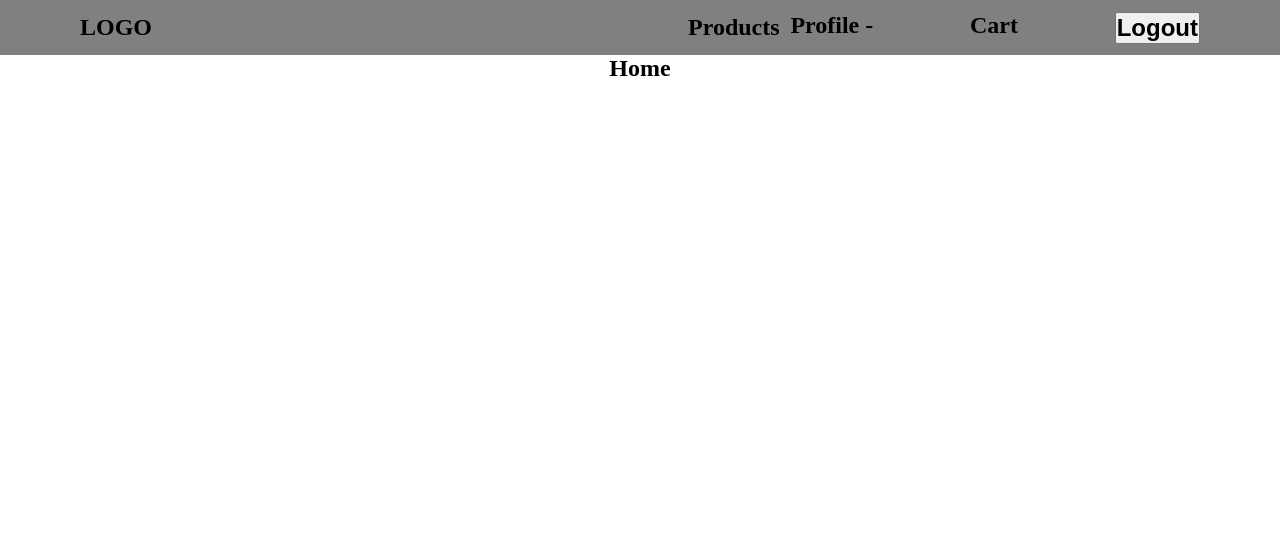
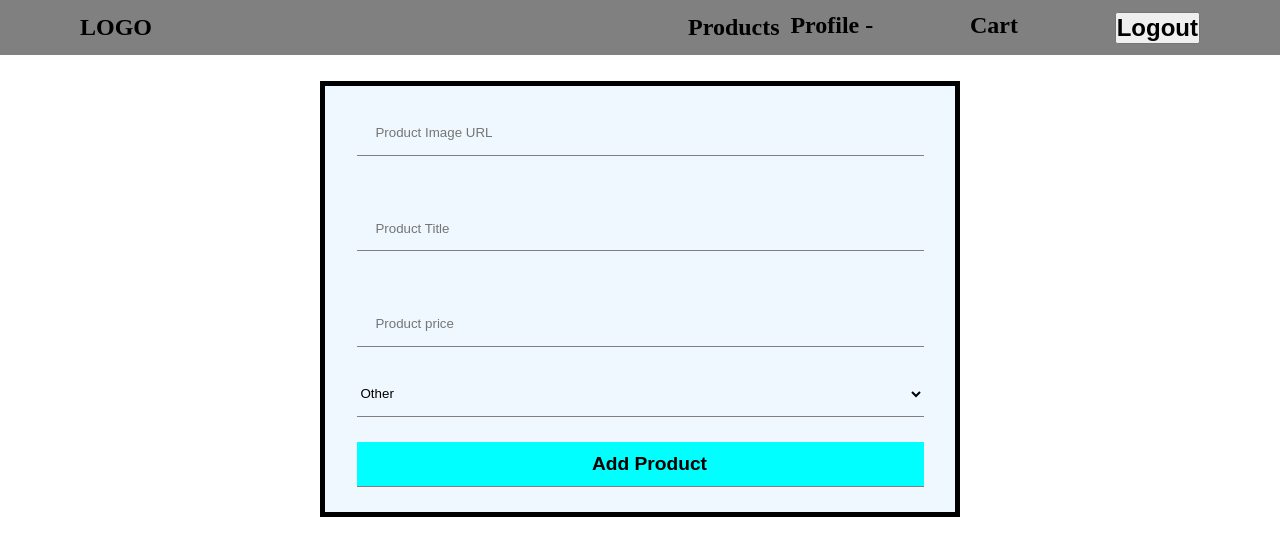
Before and after one commit to ManojNadar/React-revision-, a React (Create React App) app in the folder reactlsrevision/: page /addproduct in a window 1280 px wide. Before the commit this address led to /. Shown: the top 556 px of the page. Built offline with nearby package versions, Linux system fonts and the light colour scheme; sample sign-in values are in the browser's storage.

Commit message:
add product seller

```diff
--- a/reactlsrevision/package.json
+++ b/reactlsrevision/package.json
@@ -10,6 +10,7 @@
     "react-dom": "^18.2.0",
     "react-router-dom": "^6.14.2",
     "react-scripts": "5.0.1",
+    "uuid": "^9.0.0",
     "web-vitals": "^2.1.4"
   },
   "scripts": {
--- a/reactlsrevision/src/App.css
+++ b/reactlsrevision/src/App.css
@@ -136,6 +136,15 @@ input[type="submit"] {
   font-size: 1.2em;
 }
 
+.addProductContainer > select {
+  width: 90%;
+  margin-left: 5%;
+  height: 45px;
+  background-color: aliceblue;
+  border: none;
+  border-bottom: 1px solid grey;
+}
+
 /* Home */
 
 .homeContainer {
@@ -150,7 +159,7 @@ input[type="submit"] {
 
 .addProductContainer {
   width: 50%;
-  margin: 0 auto;
+  margin: 2% auto;
   border: 5px solid black;
   background-color: aliceblue;
 }
--- a/reactlsrevision/src/Components/AddProduct.js
+++ b/reactlsrevision/src/Components/AddProduct.js
@@ -1,32 +1,115 @@
-import React, { useContext, useEffect } from "react";
+import React, { useContext, useEffect, useState } from "react";
 import Navbar from "./Navbar";
 import { MyContext } from "../MyContext/MyContext";
 import { useNavigate } from "react-router-dom";
+import { v4 as uuidv4 } from "uuid";
 
 const AddProduct = () => {
+  const [prodDetails, setProdDetails] = useState({
+    image: "",
+    title: "",
+    price: "",
+    category: "Other",
+  });
+  const [product, setProduct] = useState([]);
   const { state } = useContext(MyContext);
   const route = useNavigate();
 
+  const HandleProdDetails = (e) => {
+    const name = e.target.name;
+    const value = e.target.value;
+    setProdDetails({ ...prodDetails, [name]: value });
+  };
+  const HandleCategory = (e) => {
+    const value = e.target.value;
+    setProdDetails({ ...prodDetails, ["category"]: value });
+  };
+
+  const { image, title, price, category } = prodDetails;
+
+  const handleProductSubmit = (e) => {
+    e.preventDefault();
+
+    if (image && title && price && category) {
+      const getProduct = JSON.parse(localStorage.getItem("products")) || [];
+
+      const prodObj = {
+        ...prodDetails,
+        id: uuidv4(),
+      };
+
+      getProduct.push(prodObj);
+      localStorage.setItem("products", JSON.stringify(getProduct));
+      alert("product added successfully");
+      setProdDetails({
+        image: "",
+        title: "",
+        price: "",
+        category: "Other",
+      });
+    } else {
+      alert("please fill all the fields");
+      setProdDetails({
+        image: "",
+        title: "",
+        price: "",
+        category: "Other",
+      });
+    }
+  };
+
   useEffect(() => {
-    if (!state.currentuser) {
-      route("/");
+    let currentuser = JSON.parse(localStorage.getItem("currentuser"));
+    if (currentuser) {
+      if (currentuser?.role == "buyer") {
+        alert("sorry You are not a seller");
+        route("/");
+      }
+    } else {
+      route("/login");
+      alert("Login First as a seller");
     }
-  }, [state]);
+  }, []);
+
   return (
     <>
       <Navbar />
 
-      <h1>Add Product</h1>
-
-      <div className="addProductContainer">
-        <input type="text" placeholder="Product Image URL" />
+      <form onSubmit={handleProductSubmit} className="addProductContainer">
+        <input
+          type="text"
+          name="image"
+          onChange={HandleProdDetails}
+          placeholder="Product Image URL"
+          value={prodDetails.image}
+        />
         <br />
-        <input type="text" placeholder="Product Title" />
+        <input
+          type="text"
+          name="title"
+          onChange={HandleProdDetails}
+          placeholder="Product Title"
+          value={prodDetails.title}
+        />
         <br />
-        <input type="text" placeholder="Product description" />
+        <input
+          type="number"
+          name="price"
+          onChange={HandleProdDetails}
+          placeholder="Product price"
+          value={prodDetails.price}
+        />
         <br />
-        <input type="submit" value="Submit Product" />
-      </div>
+        <select value={prodDetails.category} onChange={HandleCategory}>
+          <option value="Other">Other</option>
+          <option value="Mens">Mens</option>
+          <option value="Womens">Womens</option>
+          <option value="Kids">Kids</option>
+          <option value="Fashion">Fashion</option>
+          <option value="Accessories">Accessories</option>
+        </select>
+        <input type="submit" value="Add Product" />
+      </form>
     </>
   );
 };
--- a/reactlsrevision/src/Components/Home.js
+++ b/reactlsrevision/src/Components/Home.js
@@ -1,18 +1,18 @@
 import React, { useContext, useEffect, useState } from "react";
 import Navbar from "./Navbar";
-import { useNavigate } from "react-router-dom";
+// import { useNavigate } from "react-router-dom";
 import { MyContext } from "../MyContext/MyContext";
 
 const Home = () => {
   const [userHome, setuserHome] = useState();
-  const { state, logout } = useContext(MyContext);
-  const route = useNavigate();
+  const { state } = useContext(MyContext);
+  // const route = useNavigate();
 
   useEffect(() => {
     if (state) {
       setuserHome(state?.currentuser);
     }
-  });
+  }, []);
 
   // console.log(state);
 
@@ -20,9 +20,13 @@ const Home = () => {
     <>
       <Navbar />
       <div className="homeContainer">
-        <h2>Home</h2>
-
-        {userHome?.role === "seller" && <h1>Seller Logged in</h1>}
+        {state?.currentuser?.role === "seller" ? (
+          <h1>Seller Logged in</h1>
+        ) : state?.currentuser?.role === "buyer" ? (
+          <h1>Buyer Logged in</h1>
+        ) : (
+          <h2>Home</h2>
+        )}
       </div>
     </>
   );
--- a/reactlsrevision/src/Components/Products.js
+++ b/reactlsrevision/src/Components/Products.js
@@ -1,34 +1,34 @@
-import React, { useEffect, useState } from "react";
+import React, { useContext, useEffect, useState } from "react";
 import Navbar from "./Navbar";
 import { useNavigate } from "react-router-dom";
+import { MyContext } from "../MyContext/MyContext";
 
 const Products = () => {
   const [products, setProducts] = useState([]);
+  const [isProductsExist, setIsProductsExist] = useState(false);
 
   const route = useNavigate();
 
-  // console.log(products);
-  const url = "https://fakestoreapi.com/products";
+  useEffect(() => {
+    const getProducts = JSON.parse(localStorage.getItem("products"));
 
-  async function fetchMultipleProducts() {
-    const response = await fetch(url);
-    const data = await response.json();
-    setProducts(data);
+    if (getProducts) {
+      setIsProductsExist(true);
+      setProducts(getProducts);
+    } else {
+      setIsProductsExist(false);
     }
-  useEffect(() => {
-    fetchMultipleProducts();
   }, []);
   return (
     <>
       <Navbar />
-      <h1 style={{ textAlign: "center" }}>Products</h1>
 
+      {isProductsExist ? (
         <div
           style={{
             width: "100%",
             display: "flex",
             flexWrap: "wrap",
-          justifyContent: "space-around",
             gap: "45px 0",
             marginTop: "2%",
           }}
@@ -38,11 +38,12 @@ const Products = () => {
               <div
                 key={item.id}
                 style={{
-                width: "17%",
+                  width: "22%",
                   height: "500px",
                   border: "2px solid grey",
                   boxShadow: "2px 2px 15px grey",
                   textAlign: "center",
+                  marginLeft: "3%",
                 }}
                 onClick={() => route(`/singleproduct/${item.id}`)}
               >
@@ -56,7 +57,6 @@ const Products = () => {
                 <h4>{item.title}</h4>
                 <h2>Rs.{item.price}</h2>
                 <h3>Category :{item.category}</h3>
-              <h4>Ratings :{item?.rating?.rate} *</h4>
               </div>
             ))
           ) : (
@@ -65,6 +65,11 @@ const Products = () => {
             </div>
           )}
         </div>
+      ) : (
+        <div style={{ textAlign: "center" }}>
+          <h1>No Products</h1>
+        </div>
+      )}
     </>
   );
 };
--- a/reactlsrevision/src/Components/Profile.js
+++ b/reactlsrevision/src/Components/Profile.js
@@ -7,11 +7,6 @@ const Profile = () => {
   const { state } = useContext(MyContext);
   const route = useNavigate();
 
-  // useEffect(() => {
-  //   if (!state?.currentuser) {
-  //     route("/login");
-  //   }
-  // }, [state]);
   return (
     <>
       <Navbar />
--- a/reactlsrevision/src/Components/SingleProduct.js
+++ b/reactlsrevision/src/Components/SingleProduct.js
@@ -13,15 +13,13 @@ const SingleProduct = () => {
 
   //   console.log(singleProduct);
 
-  const fetchSingleProduct = async () => {
-    const data = await fetch(`https://fakestoreapi.com/products/${id}`);
-    const response = await data.json();
+  useEffect(() => {
+    const getProduct = JSON.parse(localStorage.getItem("products"));
 
-    setSingleProduct(response);
-  };
-
-  useEffect(() => {
-    fetchSingleProduct();
+    if (getProduct) {
+      let prodId = getProduct.find((item) => item.id == id);
+      setSingleProduct(prodId);
+    }
   }, []);
 
   const addToCart = (id) => {
```
Also changed, not shown: 1 other file (tests, documents, lock files or other folders). Lines whose indentation alone changed are shown as unchanged.
